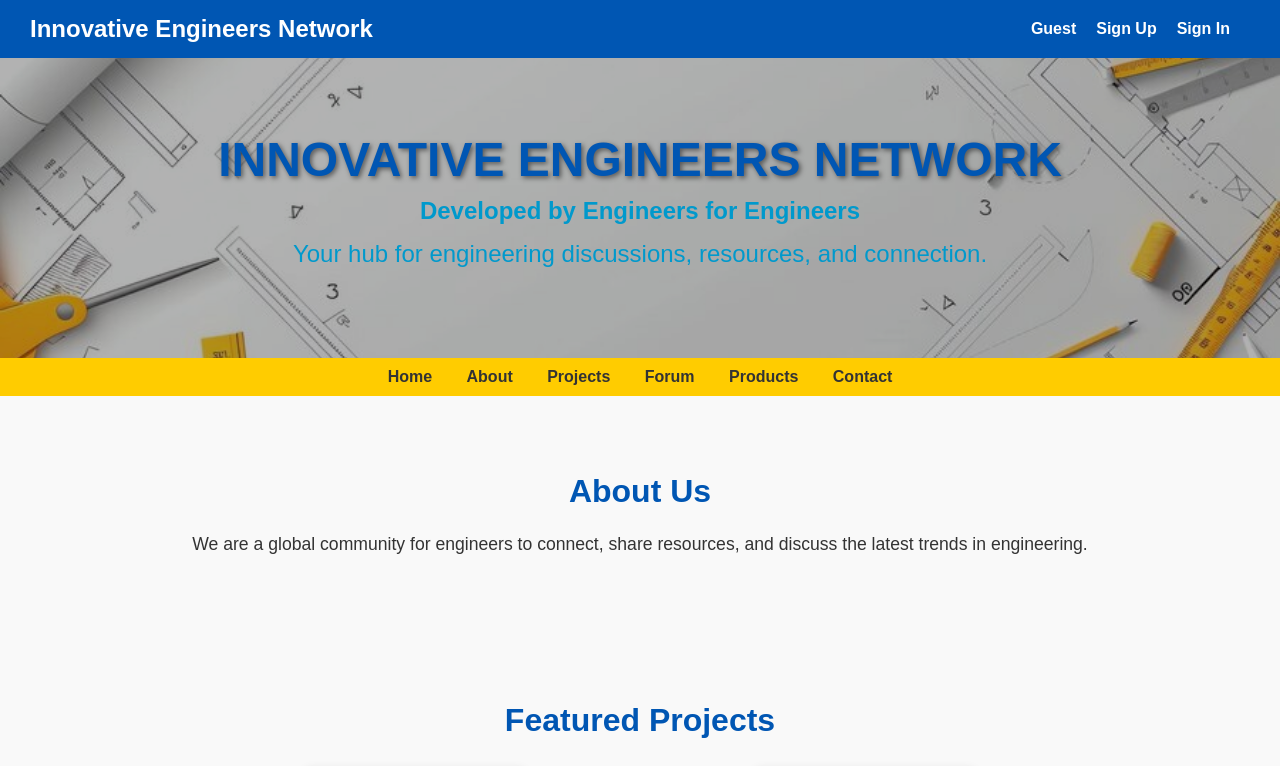
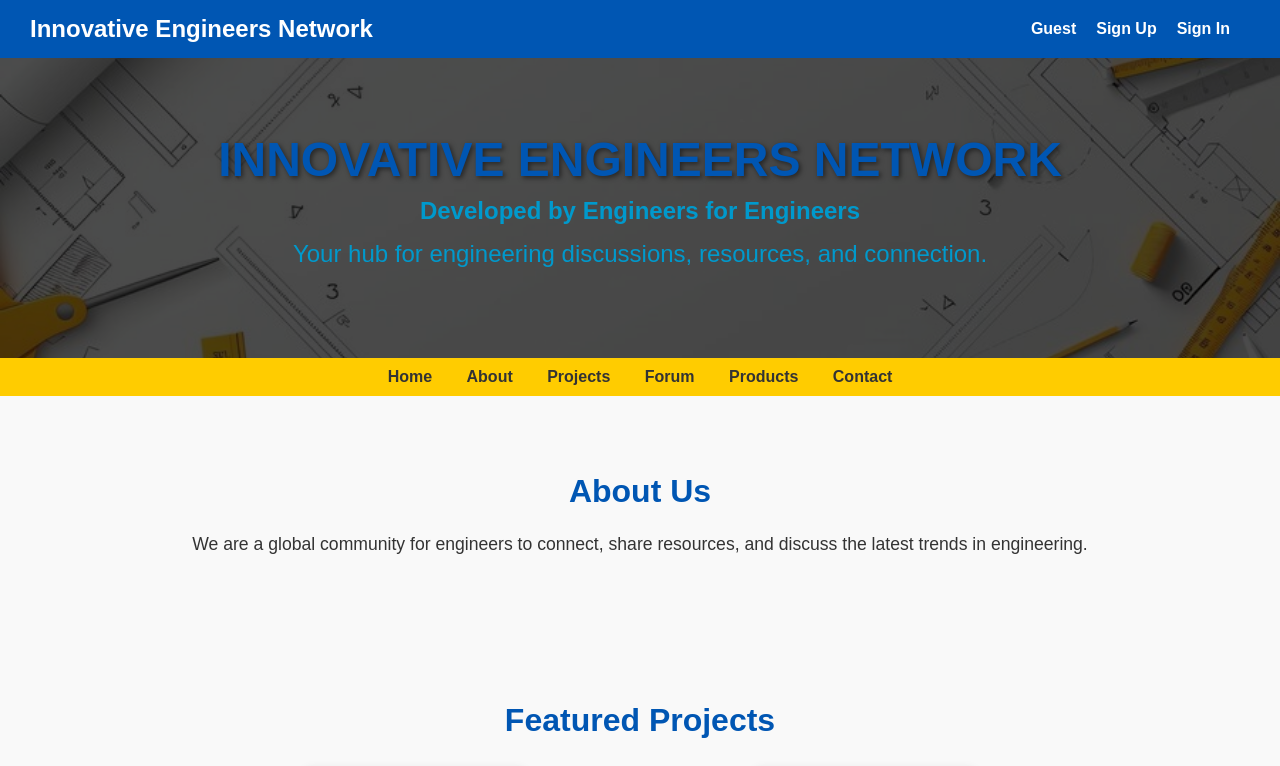
Before and after one commit to Engineeering/2234wdf, a plain HTML site: page index.html in a window 1280 px wide. Shown: the top 766 px of the page. Drawn offline with Linux system fonts and the light colour scheme.

Commit message:
Update styles.css

```diff
--- a/styles.css
+++ b/styles.css
@@ -116,7 +116,7 @@ header {
     left: 0;
     right: 0;
     bottom: 0;
-    background: rgba(0, 0, 0, 0.3); /* Overlay for better text visibility */
+    background: rgba(0, 0, 0, 0.7); /* Overlay for better text visibility */
 }
 
 .hero-text {
```
